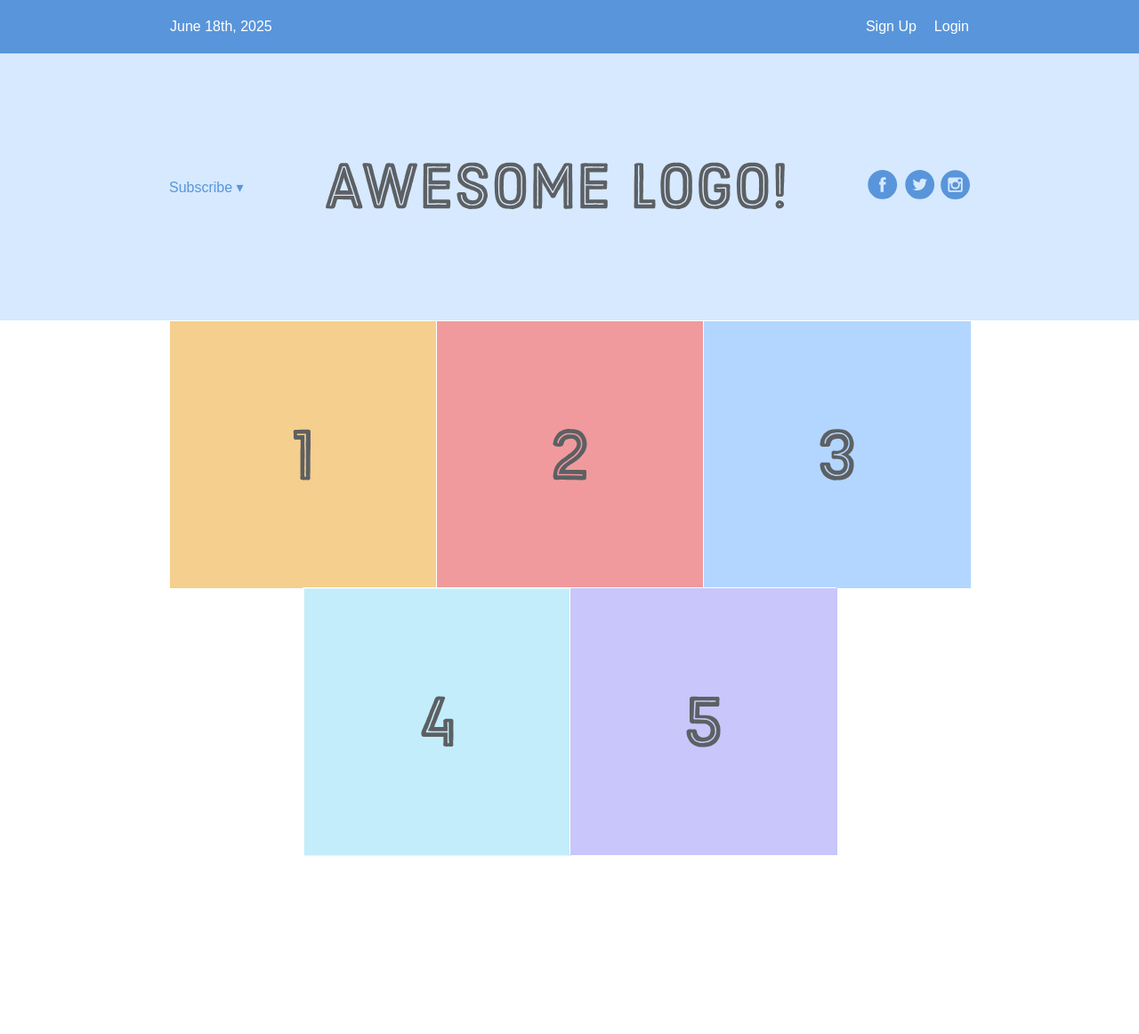
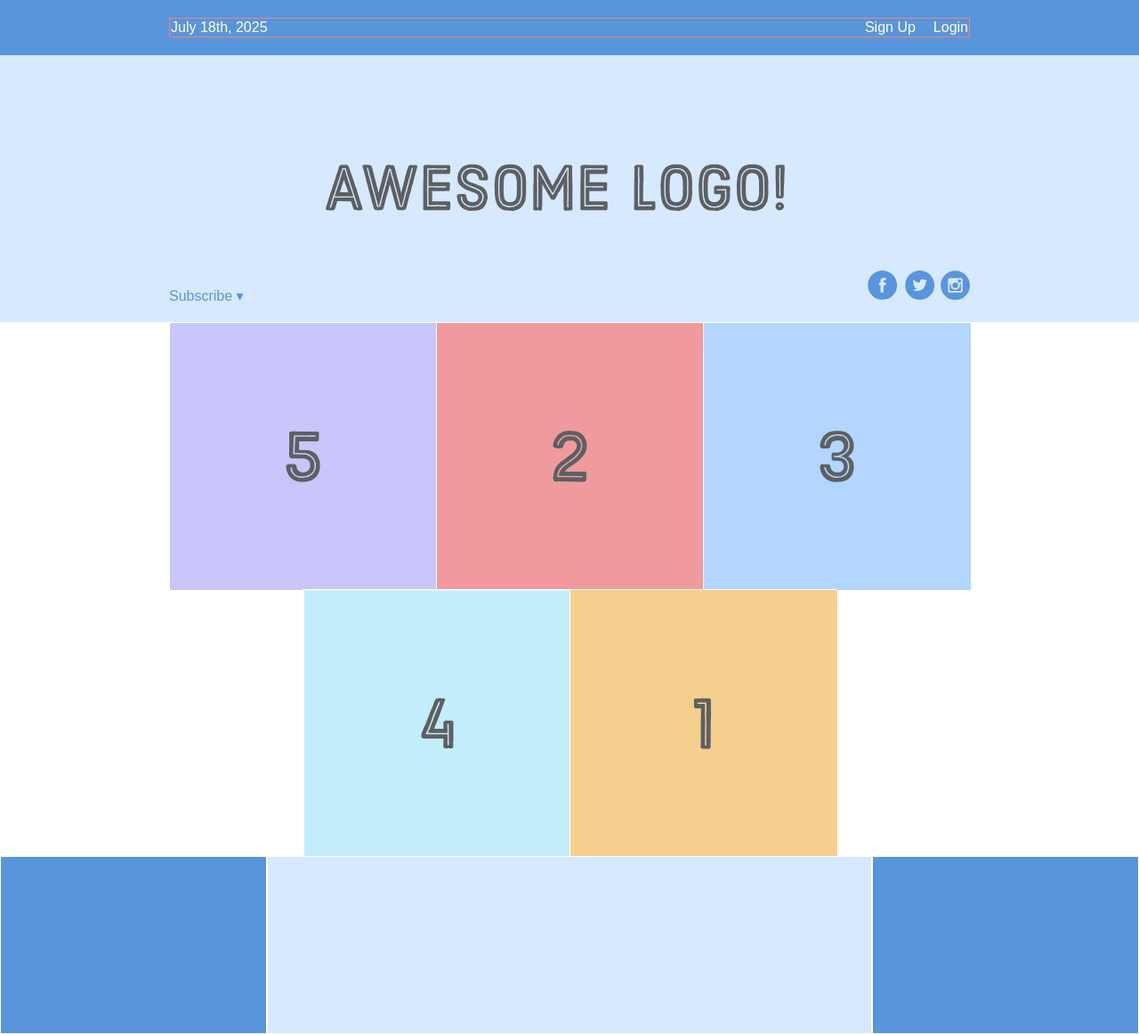
Before and after one commit to eevehu/flex-playground, a plain HTML site: page index.html in a window 1280 px wide. Shown: the whole page at 89% size. Before the commit the page ends 966 px from the top, so only its background shows below. Drawn offline with Linux system fonts and the light colour scheme.

Commit message:
Edit index.html, style.css to look better

```diff
--- a/index.html
+++ b/index.html
@@ -8,11 +8,9 @@
   <body>
     <div class='menu-container'>
       <div class='menu'>
-        <div class='date'>June 18th, 2025</div>
-        <div class="links">
-          <div class='signup'>Sign Up</div>
-          <div class='login'>Login</div>
-        </div>
+        <div class='date'>July 18th, 2025</div>
+        <div class='signup' style="margin-left: auto;">Sign Up</div>
+        <div class='login'>Login</div>
       </div>
     </div>
     <div class='header-container'>
@@ -41,5 +39,10 @@
             </div>
         </div>
     </div>
+    <div class='footer'>
+        <div class='footer-item footer-one'></div>
+        <div class='footer-item footer-two'></div>
+        <div class='footer-item footer-three'></div>
+    </div>
   </body>
 </html>
--- a/style.css
+++ b/style.css
@@ -15,6 +15,7 @@
 }
 
 .menu {
+  border: 1px solid salmon;
   width: 900px;
   padding: 1px;
 
@@ -54,8 +55,12 @@
 
 .photo-grid {
     width: 900px;
+
     display: flex;
     justify-content: center;
+
+    flex-direction: row;
+    align-items: center;
     flex-wrap: wrap;
 }
 
@@ -64,3 +69,30 @@
     width: 300px;
     height: 300px;
 }
+
+.social,
+.subscribe {
+    align-self: flex-end;
+    margin-bottom: 20px;
+}
+
+.first-item { order: 1; }
+
+.last-item { order: -1; }
+
+.footer {
+    display: flex;
+    justify-content: space-between;
+}
+.footer-item {
+    border: 1px solid #fff;
+    background-color: #D6E9FE;
+    height: 200px;
+    flex: 1;
+}
+.footer-one,
+.footer-three {
+  background-color: #5995DA;
+  flex: initial;
+  width: 300px;
+}
```
